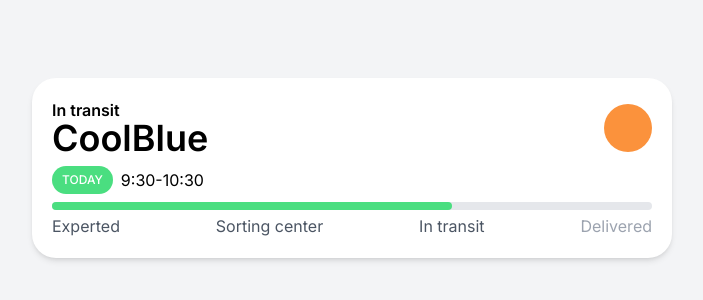
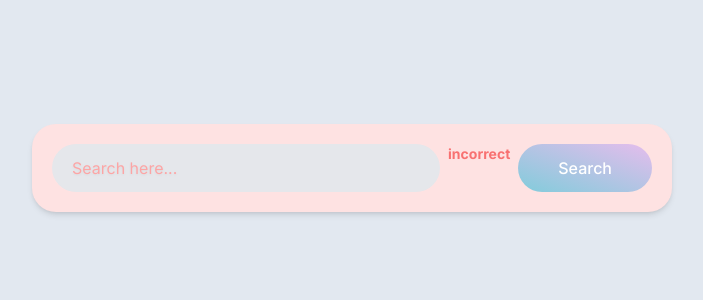
Before and after one commit to MarkTerrious/Carrot-Market-clone, a Next.js app: page / in a window 1280 px wide. Shown: the part 232-532 px from the top of the page, without its empty margins (288-991 px from the left). Built offline with nearby package versions, Linux system fonts and the light colour scheme.

Commit message:
card box2

```diff
--- a/app/page.tsx
+++ b/app/page.tsx
@@ -1,63 +1,55 @@
 const style = {
-  main: `bg-gray-100 h-screen flex
-          items-center justify-center p-5 dark:bg-gray-700`,
+  main: `
+          bg-gray-100 h-screen flex
+          items-center justify-center p-5 dark:bg-gray-700
+          sm:bg-green-100
+          md:bg-red-100
+          xl:bg-slate-200
+          2xl:bg-neutral-200
+          `,
   box:{
-    global:`bg-white shadow-md p-5 rounded-3xl w-full
-            max-w-screen-sm dark:bg-gray-500`,
-    top: `flex justify-between items-center`,
-    topTxtLayout: `flex flex-col`,
-    topTransit: `"text-gray-600 font-semibold -mb-1 dark:text-gray-200`,
-    topCoolBlue: `text-4xl font-semibold dark:text-gray-100`,
-    topCircle: `size-12 rounded-full bg-orange-400`,
-
-    middle: `my-2 flex items-center gap-2`,
-    today: `bg-green-400 text-white
-            uppercase px-2.5 py-1.5 text-xs font-medium rounded-full
-            hover:bg-green-600 hover:scale-120 hover:duration-300`,
-    time: `dark:text-gray-100`,
-    progressBar: `relative mb-5`,
-    whitePgrsBar: `bg-gray-200 absolute rounded-full w-full h-2`,
-    greenPgrsBar: `bg-green-400 absolute rounded-full w-2/3 h-2`,
-    textWidget: `flex justify-between text-gray-600 dark:text-black`,
-    textDelivered: `text-gray-400 dark:text-gray-200 `,
+    global:`
+            bg-white shadow-md p-5 rounded-3xl w-full
+            max-w-screen-sm flex flex-col gap-2
+            md:flex-row
+            *:outline-none
+            has-[:invalid]:bg-red-100
+            `,
   },
 
+  test: <div className=""/>
 };
 
 export default function Home() {
-
   return (
         <main className={`${style["main"]}`}>
            {/* card box */}
           <div className={`${style["box"]["global"]}`}>
-           {/* top of card box */}
-            <div className={`${style["box"]["top"]}`}>
-              <div className={`${style["box"]["topTxtLayout"]}`}>
-                <span className={`${style["box"]["topTransit"]}`}>In transit</span>
-                <span className={`${style["box"]["topCoolBlue"]}`}>CoolBlue</span>
-              </div>
-              <div className={`${style["box"]["topCircle"]}`}/>
-            </div>
-            {/* middle of card box */}
-            <div className={`${style["box"]["middle"]}`}>
-              <span className={`${style["box"]["today"]}`}>
-                Today
-              </span>
-              <span className={`${style["box"]["time"]}`}>9:30-10:30</span>
-            </div>
-            {/* progress bar of card box */}
-            <div className={`${style["box"]["progressBar"]}`}>
-              <div className={`${style["box"]["whitePgrsBar"]}`}/>
-              <div className={`${style["box"]["greenPgrsBar"]}`}/>
-            </div>
-            {/* text widget of progress bar */}
-            <div className={`${style["box"]["textWidget"]}`}>
-              <span>Experted</span>
-              <span>Sorting center</span>
-              <span>In transit</span>
-              <span className={`${style["box"]["textDelivered"]}`}>Delivered</span>
-            </div>
+           <input className="w-full rounded-full h-12
+           bg-gray-200 px-5 focus:ring ring-gray-800
+           duration-200
+           placeholder:drop-shadow-sm
+           focus:placeholder:text-gray-700
+           invalid:placeholder:text-red-300
+           invalid:text-red-500
+           peer
+           "
+           placeholder="Search here..."
+           type="email"
+           required/>
+           <span className="hidden text-red-400 font-bold text-sm
+           peer-invalid:block">incorrect</span>
+           <button className="bg-opacity-80 text-white py-2
+           rounded-full active:scale-90 transition-transform
+           duration-100
+           font-medium bg-gradient-to-tr from-cyan-500 to-purple-400
+           md:px-10 md:py-1
+           peer-invalid:bg-gradient-to-tr
+           peer-invalid:from-cyan-500/50
+           peer-invalid:to-purple-400/40
+           ">Search</button>
           </div>
         </main>
   );
 }
+//
```
